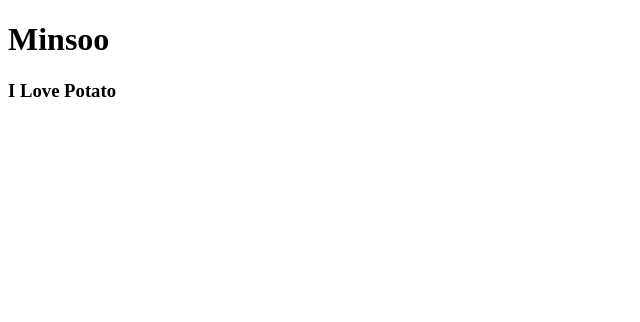
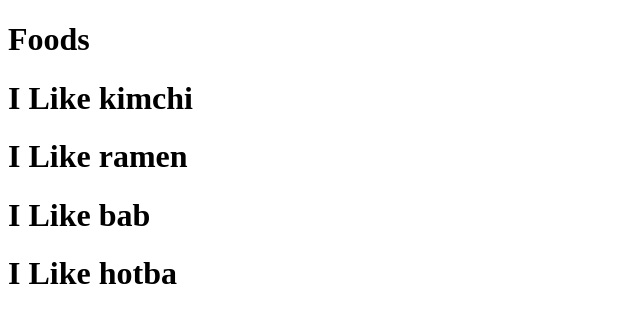
Before and after one commit to deadlylaid/movie_app, a React (Create React App) app: page / in a window 1280 px wide. Shown: the top 322 px of the page, without its empty margins (0-640 px from the left). Built offline with nearby package versions, Linux system fonts and the light colour scheme.

Commit message:
update food component

```diff
--- a/src/App.js
+++ b/src/App.js
@@ -1,11 +1,19 @@
 import React from 'react';
-import Potato from './Potato';
+
+function Food({fav}) {
+    return (
+        <h1>I Like {fav}</h1>
+    )
+}
 
 function App() {
     return (
         <div>
-            <h1>Minsoo</h1>
-            <Potato />
+            <h1>Foods</h1>
+            <Food fav="kimchi" />
+            <Food fav="ramen" />
+            <Food fav="bab" />
+            <Food fav="hotba" />
         </div>
     )
 }
--- a/src/Potato.js
+++ /dev/null
@@ -1,9 +0,0 @@
-import React from 'react';
-
-function Potato() {
-    return (
-        <h3>I Love Potato</h3>
-    )
-}
-
-export default Potato;
```
